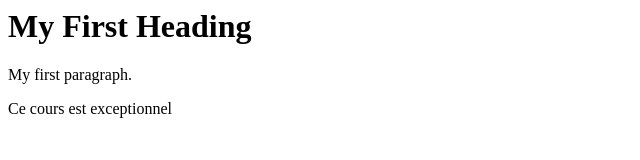
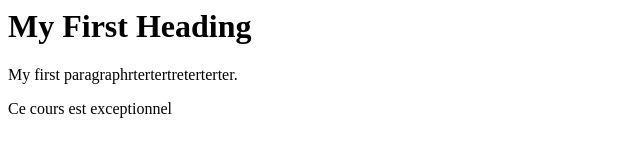
Before and after one commit to axelmejbert/training-git-ia, a plain HTML site: page index.html in a window 1280 px wide. Shown: the full height of the page, 0-640 px from the left. Drawn offline with Linux system fonts and the light colour scheme.

Commit message:
ajout text blabla seb

```diff
--- a/index.html
+++ b/index.html
@@ -8,7 +8,7 @@
 <body>
 
 <h1>My First Heading</h1>
-<p>My first paragraph.</p>
+<p>My first paragraphrtertertreterterter.</p>
 
 </body>
 </html>
```
